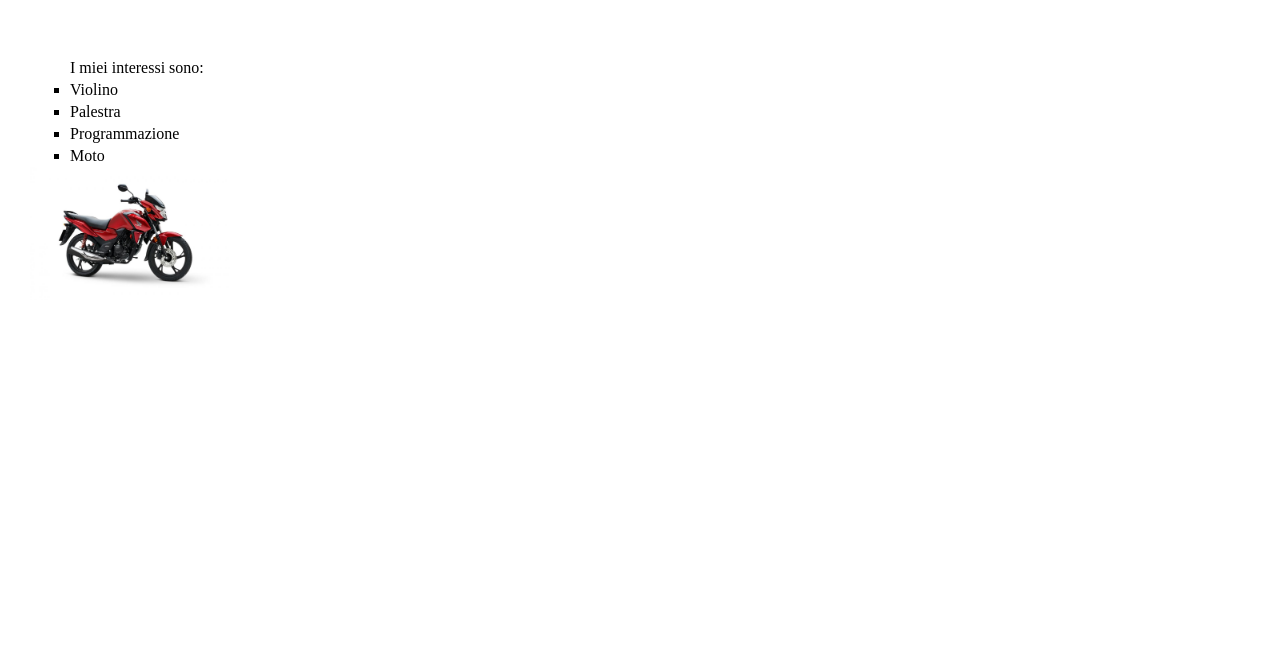
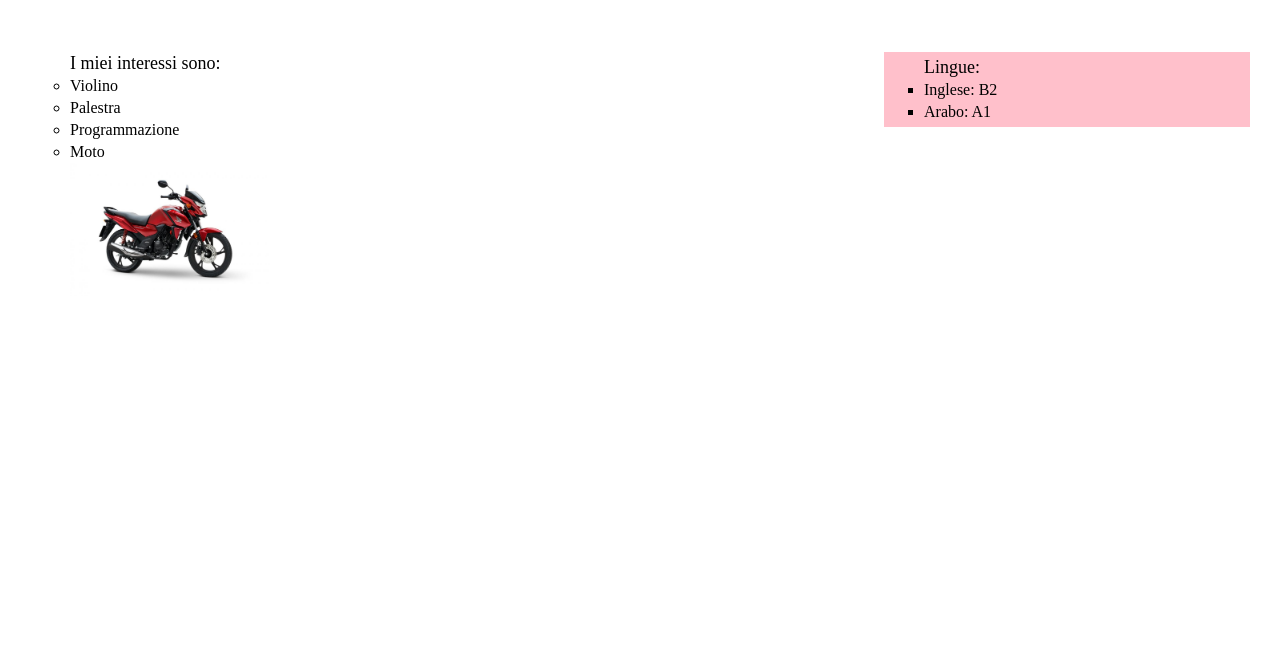
Before and after one commit to challenge-network-18-mar-24/leonardo-pesci, a plain HTML site: page index.html in a window 1280 px wide. Shown: the part 133-800 px from the top of the page. Drawn offline with Linux system fonts and the light colour scheme.

Commit message:
languages

```diff
--- a/index.html
+++ b/index.html
@@ -17,14 +17,29 @@
             Sono nato e vivo a Roma, attualmente studio statistica gestionale alla <a href="https://www.uniroma1.it/it/pagina-strutturale/home">Sapienza</a>. Cerco sempre di tenermi impegnato e di portare parallelemente allo studio e al lavoro i miei interessi. Da un anno mi sono appassionato alla programmazione web, il 18 marzo ho iniziato un corso con <i>Digitazon</i>.
         </p>
 
-        <ul class="interests" type="square">
-            I miei interessi sono:
-            <li>Violino</li>
-            <li>Palestra</li>
-            <li>Programmazione</li>
-            <li>Moto</li>
-        </ul>
+        <section id="interests" class="side">
+            <ul type="circle">
+                <span class="intestation">I miei interessi sono:</span>
+                <li>Violino</li>
+                <li>Palestra</li>
+                <li>Programmazione</li>
+                <li>Moto</li>
+                <img src="./img/moto.jpg" id="moto-img" alt="la mia moto">
+            </ul>
+        </section>
 
-        <img src="./img/moto.jpg" alt="la mia moto" width="200px">
+
+        <section id="languages" class="side">
+            <ul type="square">
+                <span class="intestation">Lingue:</span>
+                <li>Inglese: B2</li>
+                <li>Arabo: A1</li>
+            </ul>
+        </section>
+
+        <section id="coding">
+
+        </section>
+
     </body>
 </html>
--- a/style/style.css
+++ b/style/style.css
@@ -9,12 +9,12 @@ body{
     color: black;
     font-family: "Benne", serif;
     font-weight: 400;
-    margin: 10px 30px 10px;
+    margin: 5px 30px 5px;
 }
 
 h1{
     font-size: large;
-    color: white;
+    color: black;
     text-align: center;
     font-size: 35px;
     margin-bottom: 22px;
@@ -22,9 +22,32 @@ h1{
 
 .description{
     color: #2b6c6c;
+    margin-bottom: 60px;
 }
 
-.interests{
-    margin-top: 60px;
+.side{
     line-height: 22px;
 }
+
+.intestation{
+    font-size: 18px;
+}
+
+#interests{
+    float: left;
+}
+
+#moto-img{
+    width: 200px;
+}
+
+#languages{
+    width: 30%;
+    float: right;
+    background-color: pink;
+    padding: 4px 0;
+}
+
+#coding{
+
+}
```
